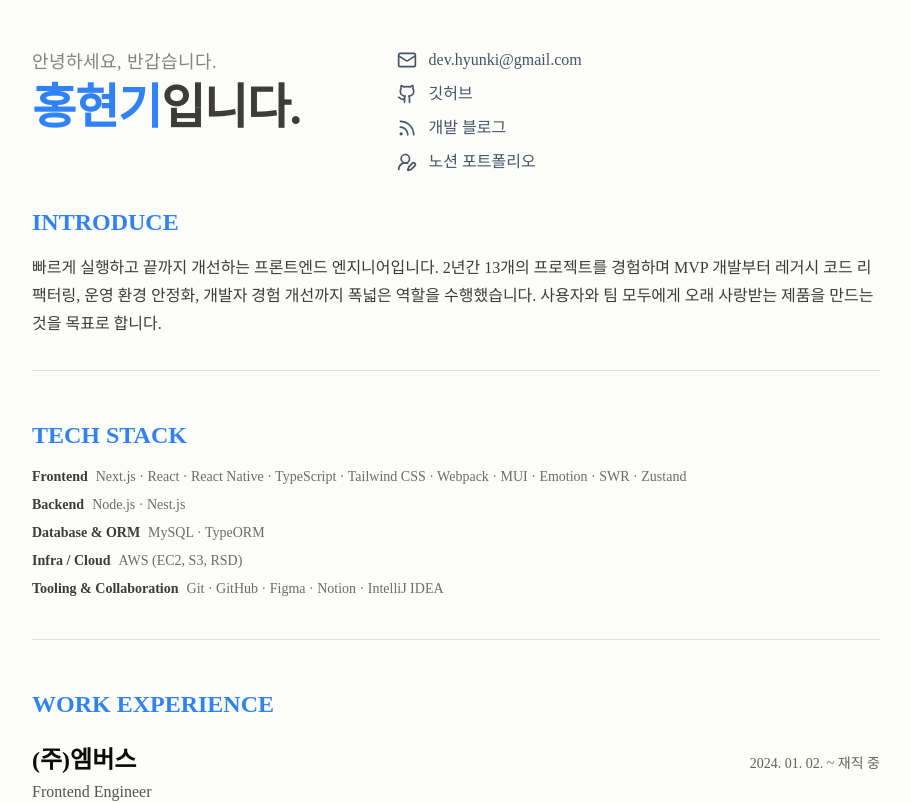
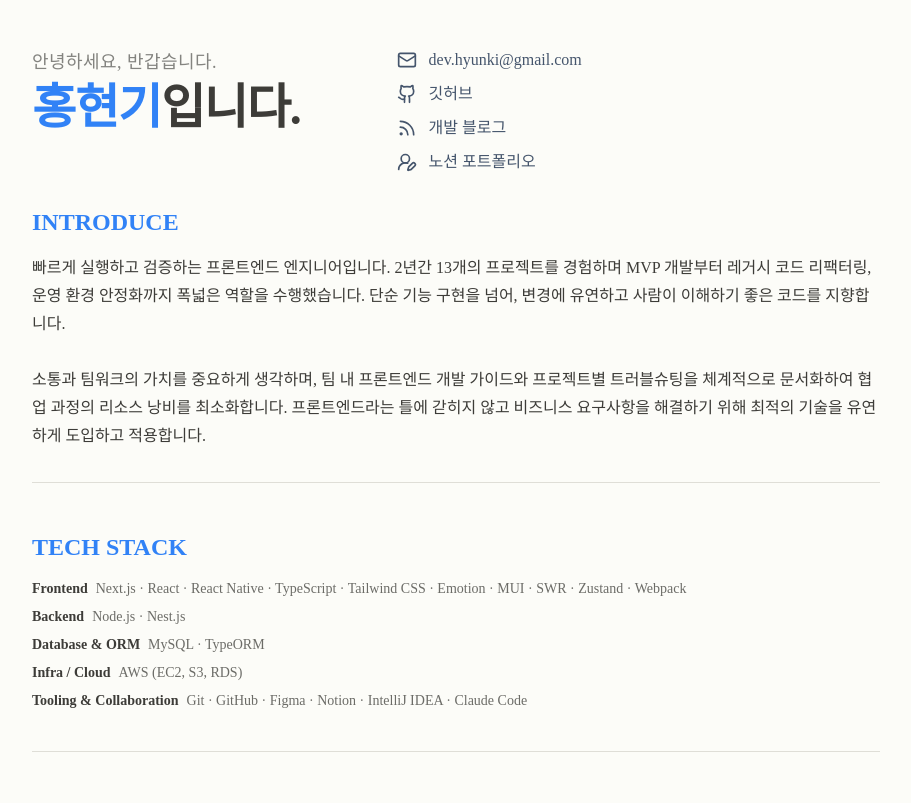
Before and after one commit to HongHyunKi/nextjs-resume, a Next.js app: page / in a window 1280 px wide. Shown: the top 803 px of the page, without its empty margins (184-1095 px from the left). Built offline with nearby package versions, Linux system fonts and the light colour scheme.

Commit message:
fix: LANGUAGES 추가, 소개 수정

```diff
--- a/app/page.tsx
+++ b/app/page.tsx
@@ -2,6 +2,7 @@ import {
   ACTIVITIES,
   CONTACT,
   EDUCATION,
+  LANGUAGES,
   PERSONAL_INFO,
   TECH_STACK,
   TRAINING,
@@ -305,6 +306,26 @@ export default function ResumePage() {
             ))}
           </div>
         </section>
+
+        {/** Languages */}
+        <section className="mb-12">
+          <h2 className="mb-6 text-2xl font-bold text-blue-600">LANGUAGES</h2>
+          <div className="space-y-5">
+            {LANGUAGES.map((lang, index) => (
+              <div
+                key={index}
+                className="flex flex-col sm:flex-row sm:justify-between gap-2"
+              >
+                <h3 className="text-lg font-bold text-foreground">
+                  {lang.title}
+                </h3>
+                <span className="text-sm text-muted-foreground whitespace-nowrap">
+                  {lang.period}
+                </span>
+              </div>
+            ))}
+          </div>
+        </section>
       </div>
     </main>
   );
--- a/lib/resume-data.ts
+++ b/lib/resume-data.ts
@@ -10,6 +10,7 @@ export const METADATA = {
   keywords: [
     '프론트엔드',
     '백엔드',
+    '풀스택',
     '개발자',
     '이력서',
     'React',
@@ -17,7 +18,7 @@ export const METADATA = {
     'TypeScript',
   ],
   author: 'Hyunki',
-  url: 'https://nextjs-resume-kohl.vercel.app', // TODO 도메인 구매
+  url: 'https://nextjs-resume-kohl.vercel.app',
   ogImage: '/og-image.png',
 };
 
@@ -28,8 +29,8 @@ export const PERSONAL_INFO = {
   title: 'Front-end Engineer',
   location: 'Seoul, Korea',
   experience: '2년차',
-  description:
-    '빠르게 실행하고 끝까지 개선하는 프론트엔드 엔지니어입니다. 2년간 13개의 프로젝트를 경험하며 MVP 개발부터 레거시 코드 리팩터링, 운영 환경 안정화, 개발자 경험 개선까지 폭넓은 역할을 수행했습니다. 사용자와 팀 모두에게 오래 사랑받는 제품을 만드는 것을 목표로 합니다.',
+  description: `빠르게 실행하고 검증하는 프론트엔드 엔지니어입니다. 2년간 13개의 프로젝트를 경험하며 MVP 개발부터 레거시 코드 리팩터링, 운영 환경 안정화까지 폭넓은 역할을 수행했습니다. 단순 기능 구현을 넘어, 변경에 유연하고 사람이 이해하기 좋은 코드를 지향합니다.\n
+    소통과 팀워크의 가치를 중요하게 생각하며, 팀 내 프론트엔드 개발 가이드와 프로젝트별 트러블슈팅을 체계적으로 문서화하여 협업 과정의 리소스 낭비를 최소화합니다. 프론트엔드라는 틀에 갇히지 않고 비즈니스 요구사항을 해결하기 위해 최적의 기술을 유연하게 도입하고 적용합니다.`,
 };
 
 /** 기술 스택 */
@@ -42,11 +43,11 @@ export const TECH_STACK = [
       'React Native',
       'TypeScript',
       'Tailwind CSS',
-      'Webpack',
+      'Emotion',
       'MUI',
-      'Emotion',
       'SWR',
       'Zustand',
+      'Webpack',
     ],
   },
   {
@@ -59,11 +60,18 @@ export const TECH_STACK = [
   },
   {
     category: 'Infra / Cloud',
-    skills: ['AWS (EC2, S3, RSD)'],
+    skills: ['AWS (EC2, S3, RDS)'],
   },
   {
     category: 'Tooling & Collaboration',
-    skills: ['Git', 'GitHub', 'Figma', 'Notion', 'IntelliJ IDEA'],
+    skills: [
+      'Git',
+      'GitHub',
+      'Figma',
+      'Notion',
+      'IntelliJ IDEA',
+      'Claude Code',
+    ],
   },
 ];
 
@@ -288,3 +296,11 @@ export const TRAINING = [
       'AWS 클라우드 환경에서 React, Spring Boot, Node.js 활용한 RESTful API 기반 웹 서비스를 구축하며 전반적인 웹 개발 사이클을 경험했습니다.',
   },
 ];
+
+/** 어학 */
+export const LANGUAGES = [
+  {
+    title: 'JLPT N1 (일본어)',
+    period: '2019. 01.',
+  },
+];
```
